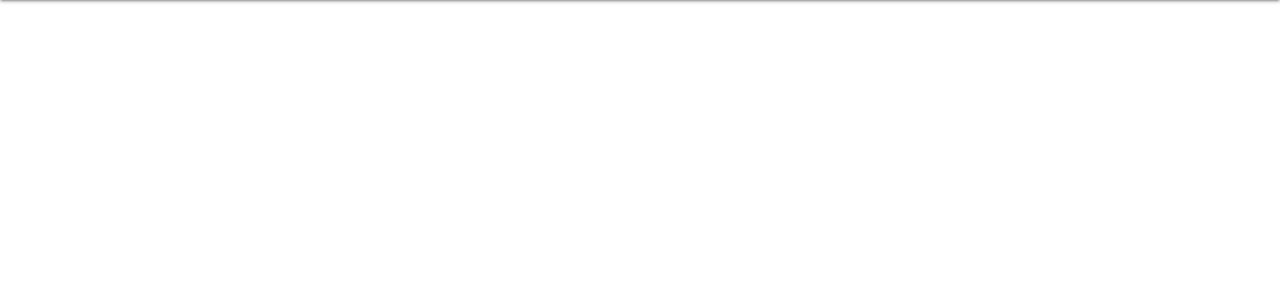
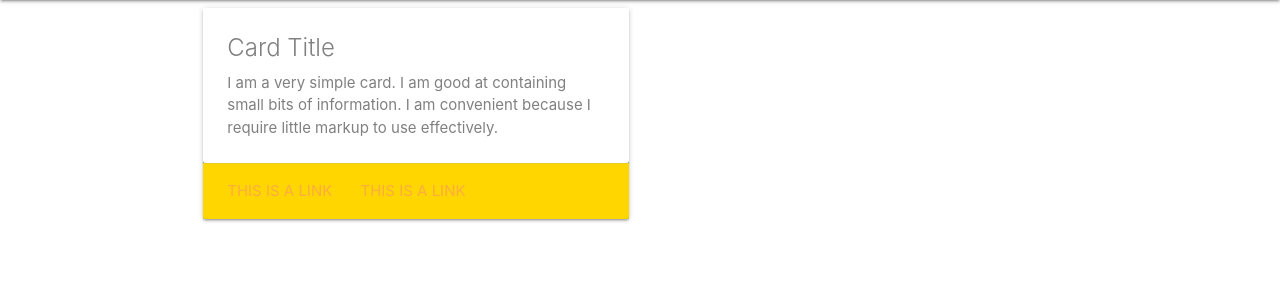
Before and after one commit to sophie-apples/lessonplanshare, a Flask app: page / in a window 1280 px wide. Shown: the part 64-364 px from the top of the page. Run offline with Flask 2, Linux system fonts and the light colour scheme; data that the repository does not hold is empty; some libraries are stand-ins or nearby versions.

Commit message:
added card to lessons.html

```diff
--- a/templates/lessons.html
+++ b/templates/lessons.html
@@ -13,4 +13,20 @@
         {{ lesson.procedure }}<br>
 
     {% endfor %}
+    <div class="row">
+        <div class="col s12 m6">
+            <div class="card blue-grey darken-1">
+                <div class="card-content white">
+                    <span class="card-title">Card Title</span>
+                    <p>I am a very simple card. I am good at containing small bits of information.
+                    I am convenient because I require little markup to use effectively.</p>
+                </div>
+                <div class="card-action yellow accent-4 white-text">
+                    <a class="" href="#">This is a link</a>
+                    <a class="" href="#">This is a link</a>
+                </div>
+            </div>
+        </div>
+  </div>
+
 {% endblock %}
```
